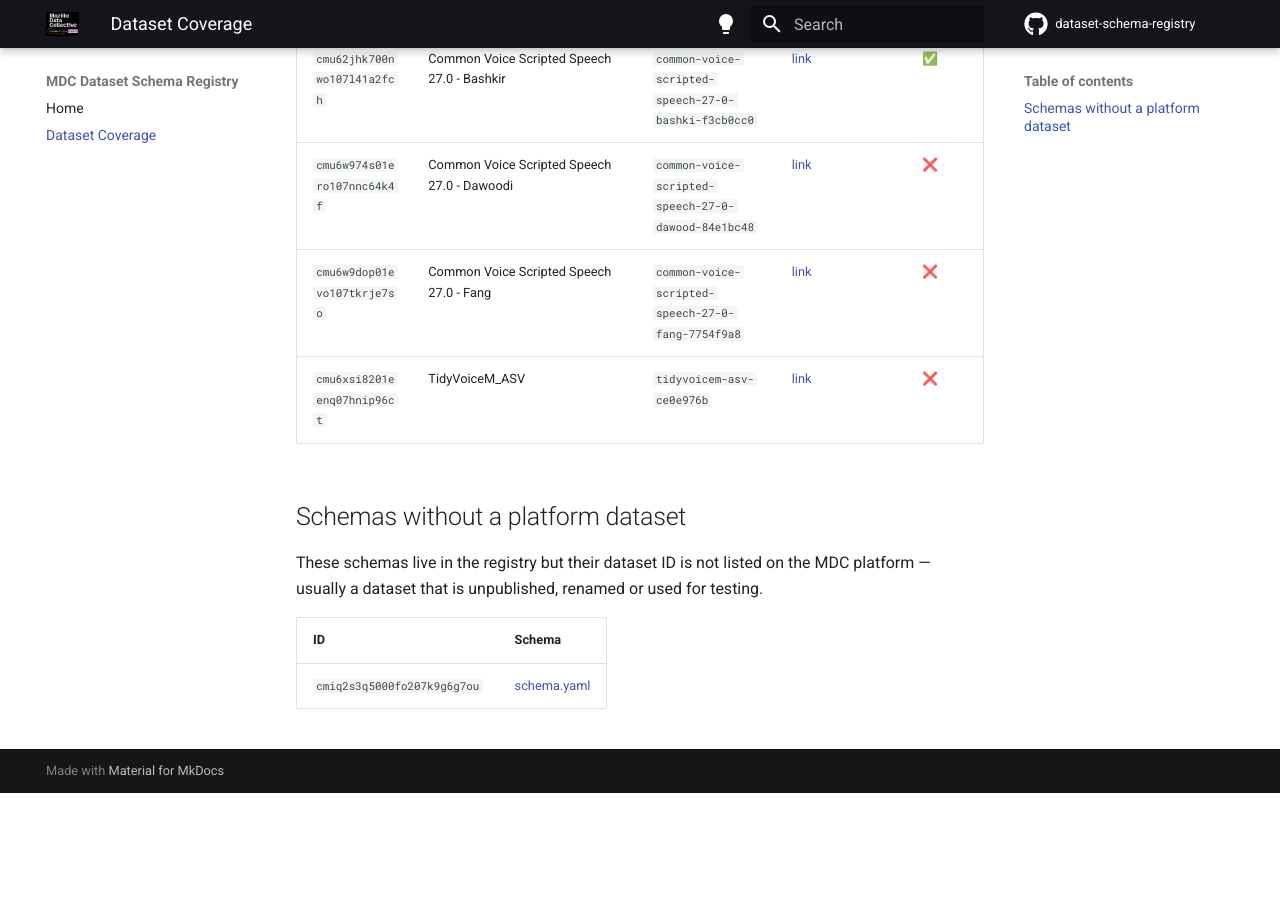
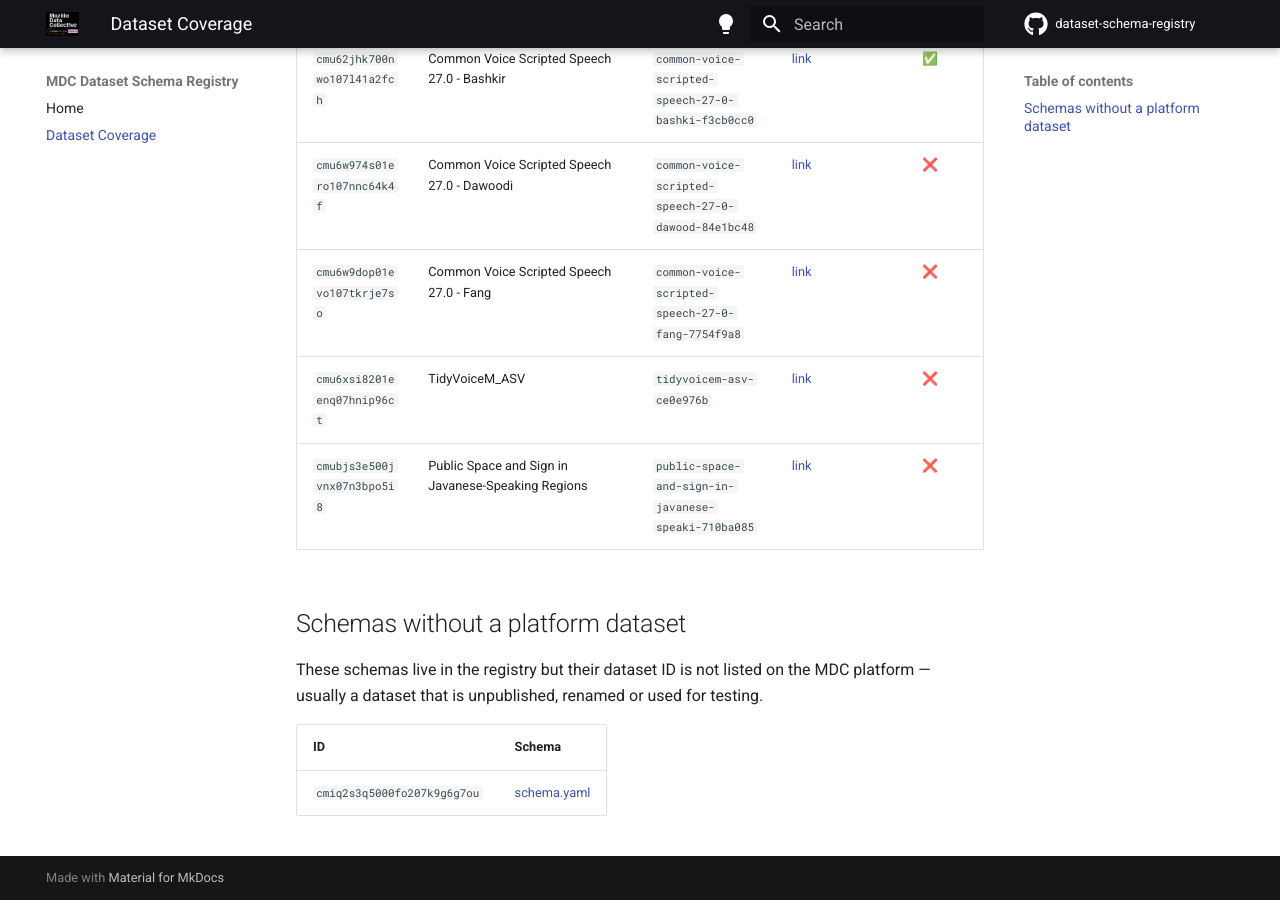
Before and after one commit to Mozilla-Data-Collective/dataset-schema-registry, an MkDocs documentation site: the page built from docs/dataset-coverage.md, in a window 1280 px wide and 900 px high, scrolled down 120952 px. Built offline with MkDocs 1.6.1 and Material for MkDocs 9.7.7, drawn with Linux system fonts in a browser that asks for light colours; comment, search, counter and statistics services are not loaded; before the commit the page ends 121745 px from its top, so only the background shows below that; part of the change alters nothing that is shown; some of the changed text lies outside the part shown.

Commit message:
chore: update registry index and dataset coverage [skip ci]

```diff
--- a/docs/dataset-coverage.md
+++ b/docs/dataset-coverage.md
@@ -12,10 +12,10 @@ data programmatically.
     `registry/<dataset_id>/schema.yaml` file.  See the
     [Home](index.md) for details.
 
-**Last updated:** 2026-09-21
-**Total datasets in sitemap:** 1166
+**Last updated:** 2026-09-22
+**Total datasets in sitemap:** 1167
 **Schemas registered:** 416 ✅
-**Schemas missing:** 750 ❌
+**Schemas missing:** 751 ❌
 
 | ID | Name | Slug | Dataset page | Schema registered |
 |----|------|------|-------------|:-----------------:|
@@ -1185,6 +1185,7 @@ data programmatically.
 | `cmu6w974s01ero107nnc64k4f` | Common Voice Scripted Speech 27.0 - Dawoodi | `common-voice-scripted-speech-27-0-dawood-84e1bc48` | [link](https://mozilladatacollective.com/datasets/cmu6w974s01ero107nnc64k4f) | ❌ |
 | `cmu6w9dop01evo107tkrje7so` | Common Voice Scripted Speech 27.0 - Fang | `common-voice-scripted-speech-27-0-fang-7754f9a8` | [link](https://mozilladatacollective.com/datasets/cmu6w9dop01evo107tkrje7so) | ❌ |
 | `cmu6xsi8201eenq07hnip96ct` | TidyVoiceM_ASV | `tidyvoicem-asv-ce0e976b` | [link](https://mozilladatacollective.com/datasets/cmu6xsi8201eenq07hnip96ct) | ❌ |
+| `cmubjs3e500jvnx07n3bpo5i8` | Public Space and Sign in Javanese-Speaking Regions  | `public-space-and-sign-in-javanese-speaki-710ba085` | [link](https://mozilladatacollective.com/datasets/cmubjs3e500jvnx07n3bpo5i8) | ❌ |
 
 ## Schemas without a platform dataset
 
```
Also changed, not shown: 1 other file.
